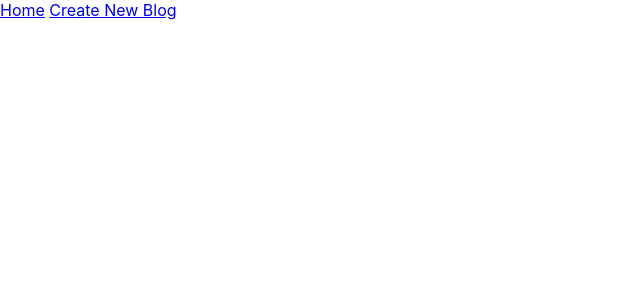
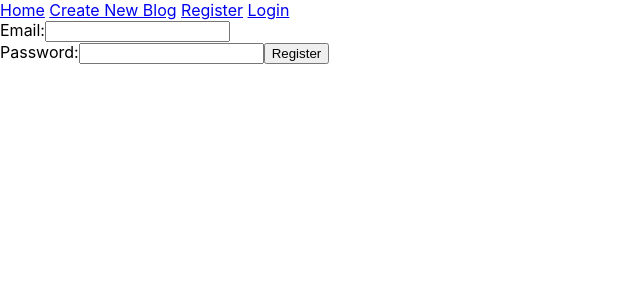
Before and after one commit to ginnygu/blogs-client-react-app, a React (Create React App) app: page /register in a window 1280 px wide. Shown: the top 300 px of the page, without its empty margins (0-640 px from the left). Built offline with nearby package versions, Linux system fonts and the light colour scheme; no server answers.

Commit message:
added register, login, auth context

```diff
--- a/src/App.js
+++ b/src/App.js
@@ -5,6 +5,8 @@ import NavBar from "./components/NavBar";
 import Blogs from "./components/Blogs";
 import BlogForm from "./components/BlogForm";
 import EditBlog from "./components/EditBlog";
+import Registration from "./Pages/Registration";
+import Login from "./Pages/Login";
 import { useState, useEffect } from "react";
 import { Route, Routes } from "react-router-dom";
 
@@ -58,6 +60,8 @@ function App() {
 						/>
 					}
 				/>
+				<Route path="/register" element={<Registration />} />
+				<Route path="/login" element={<Login />} />
 			</Routes>
 		</div>
 	);
--- /dev/null
+++ b/src/Auth/AuthContext.js
@@ -0,0 +1,13 @@
+import { createContext, useContext } from "react";
+
+const AuthContext = createContext();
+
+const AuthProvider = ({ children }) => {
+	return <AuthContext.Provider value={"hi"}>{children}</AuthContext.Provider>;
+};
+
+const useAuth = () => {
+	return useContext(AuthContext);
+};
+
+export { AuthProvider, AuthContext, useAuth };
--- /dev/null
+++ b/src/Auth/authUtils.js
@@ -0,0 +1,13 @@
+import axios from "axios";
+const url = "http://localhost:5001";
+
+const registerUser = async (userData) => {
+	const response = await axios.post(`${url}/users/register`, userData);
+	return response.data.success;
+};
+const loginUser = async (userData) => {
+	const response = await axios.post(`${url}/users/login`, userData);
+	return response.data;
+};
+
+export { registerUser, loginUser };
--- /dev/null
+++ b/src/Pages/Login.js
@@ -0,0 +1,44 @@
+import { useState } from "react";
+import { loginUser } from "../Auth/authUtils";
+import { useNavigate } from "react-router-dom";
+import { useAuth } from "../Auth/AuthContext";
+
+export default function Login() {
+	const [email, setEmail] = useState("");
+	const [password, setPassword] = useState("");
+	console.log(useAuth());
+
+	const navigate = useNavigate();
+
+	const handleSubmit = async () => {
+		const userData = {
+			email: email,
+			password: password,
+		};
+		const loginResult = await loginUser(userData);
+		if (loginResult.success) {
+			console.log(loginResult);
+			navigate("/");
+		}
+	};
+	return (
+		<div>
+			<label htmlFor="email">Email:</label>
+			<input
+				type="text"
+				name="email"
+				value={email}
+				onChange={(e) => setEmail(e.target.value)}
+			/>
+			<br />
+			<label htmlFor="password">Password:</label>
+			<input
+				type="text"
+				name="password"
+				value={password}
+				onChange={(e) => setPassword(e.target.value)}
+			/>
+			<button onClick={handleSubmit}>Login</button>
+		</div>
+	);
+}
--- /dev/null
+++ b/src/Pages/Registration.js
@@ -0,0 +1,44 @@
+import { useState } from "react";
+import { registerUser } from "../Auth/authUtils";
+import { useNavigate } from "react-router-dom";
+
+export default function Registration() {
+	const [email, setEmail] = useState("");
+	const [password, setPassword] = useState("");
+	const [role, setRole] = useState("user");
+
+	const navigate = useNavigate();
+
+	const handleSubmit = async () => {
+		const newUser = {
+			email: email,
+			password: password,
+			role: role,
+		};
+		const registerResult = await registerUser(newUser);
+		if (registerResult) {
+			navigate("/");
+		}
+	};
+
+	return (
+		<div>
+			<label htmlFor="email">Email:</label>
+			<input
+				type="text"
+				name="email"
+				value={email}
+				onChange={(e) => setEmail(e.target.value)}
+			/>
+			<br />
+			<label htmlFor="password">Password:</label>
+			<input
+				type="text"
+				name="password"
+				value={password}
+				onChange={(e) => setPassword(e.target.value)}
+			/>
+			<button onClick={handleSubmit}>Register</button>
+		</div>
+	);
+}
--- a/src/components/NavBar.js
+++ b/src/components/NavBar.js
@@ -5,6 +5,10 @@ function NavBar() {
 			<Link to="/">Home</Link>
 			{"    "}
 			<Link to="/blog-form">Create New Blog</Link>
+			{"    "}
+			<Link to="/register">Register</Link>
+			{"    "}
+			<Link to="/login">Login</Link>
 		</nav>
 	);
 }
--- a/src/index.js
+++ b/src/index.js
@@ -4,12 +4,15 @@ import "./index.css";
 import App from "./App";
 import reportWebVitals from "./reportWebVitals";
 import { BrowserRouter } from "react-router-dom";
+import { AuthProvider } from "./Auth/AuthContext";
 
 const root = ReactDOM.createRoot(document.getElementById("root"));
 root.render(
 	<React.StrictMode>
 		<BrowserRouter>
-			<App />
+			<AuthProvider>
+				<App />
+			</AuthProvider>
 		</BrowserRouter>
 	</React.StrictMode>
 );
```
Also changed, not shown: src/Auth/authLocalStorage.js (added, +7 -0 lines), 1 other file (tests, documents, lock files or other folders).
